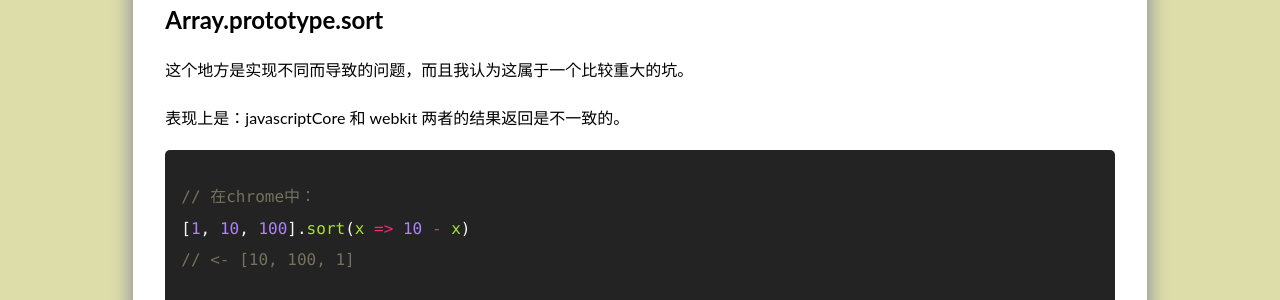
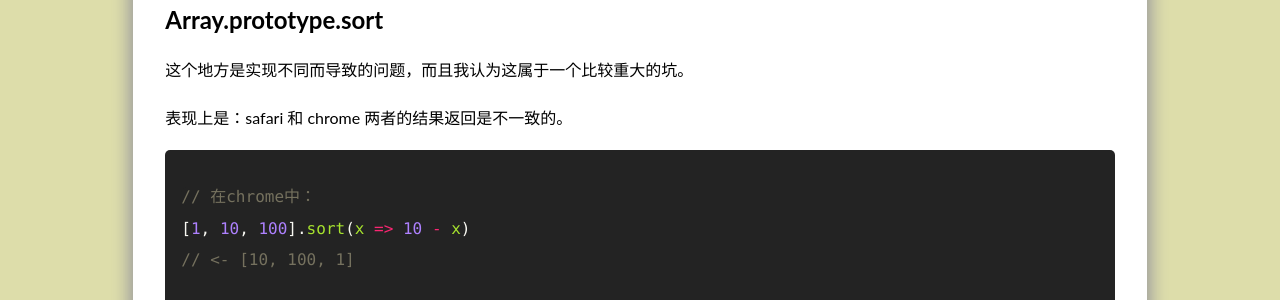
Before and after one commit to AnnatarHe/AnnatarHe.github.io, a Jekyll site: the page built from _posts/2017-03-18-some-trouble-in-web-for-now.md, in a window 1280 px wide and 900 px high. Shown: the part 284-584 px from the top of the window. Built offline with Jekyll 4.4.1, drawn with Linux system fonts in a browser that asks for light colours; some web fonts are replaced; comment, search, counter and statistics services are not loaded.

Commit message:
change to safari

```diff
--- a/_posts/2017-03-18-some-trouble-in-web-for-now.md
+++ b/_posts/2017-03-18-some-trouble-in-web-for-now.md
@@ -8,7 +8,7 @@ tags: js web 坑 http
 
 这个地方是实现不同而导致的问题，而且我认为这属于一个比较重大的坑。
 
-表现上是：javascriptCore 和 webkit 两者的结果返回是不一致的。
+表现上是：safari 和 chrome 两者的结果返回是不一致的。
 
 {% highlight js %}
 // 在chrome中：
```
